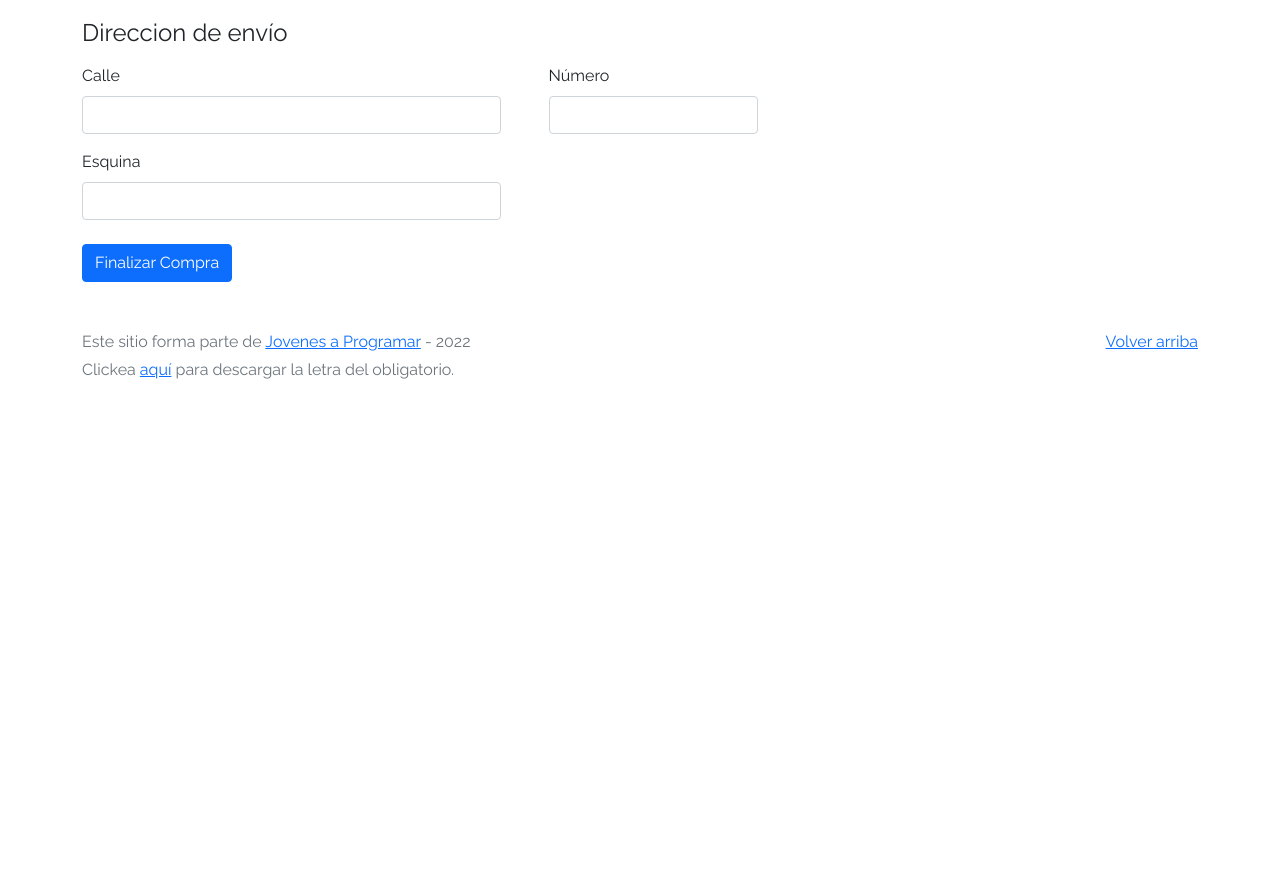
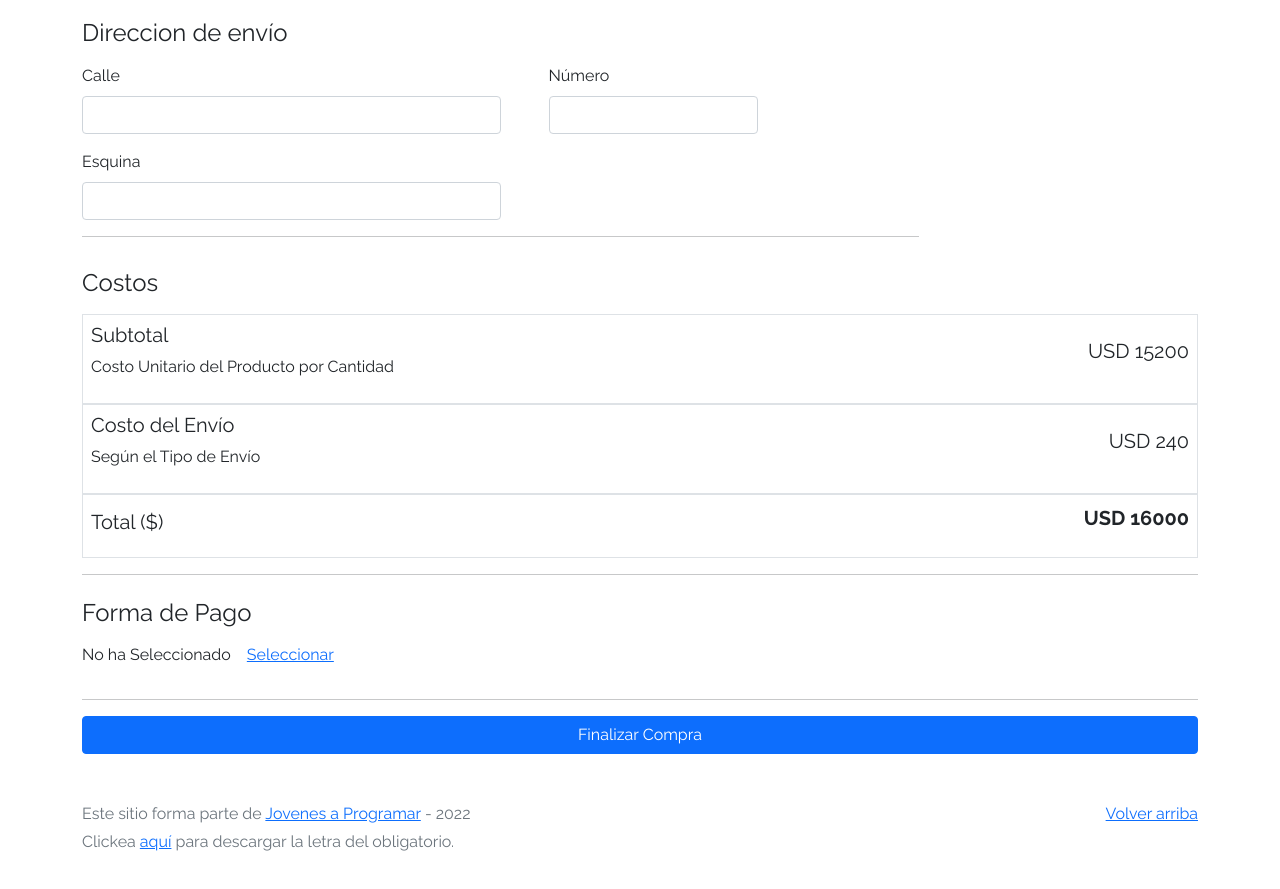
Before and after one commit to marianonu14/E-mercado_JAP, a website: page cart.html in a window 1280 px wide. Shown: the part 409-1298 px from the top of the page. Before the commit the page ends 843 px from the top, so only its background shows below. Drawn offline with Linux system fonts and the light colour scheme; no server answers; sample sign-in values are in the browser's storage.

Commit message:
Adding HTML Form - Cart Page && Delete Btn Items

```diff
--- a/cart.html
+++ b/cart.html
@@ -30,7 +30,8 @@
             <a class="nav-link" href="sell.html">Vender</a>
           </li>
           <li class="dropdown">
-              <button class="btn btn-secondary dropdown-toggle" type="button" id="dropdownMenuButton1" data-bs-toggle="dropdown" aria-expanded="false">
+            <button class="btn btn-secondary dropdown-toggle" type="button" id="dropdownMenuButton1"
+              data-bs-toggle="dropdown" aria-expanded="false">
               <span id="userId"></span>
             </button>
             <ul class="dropdown-menu" aria-labelledby="dropdownMenuButton1">
@@ -61,7 +62,7 @@
         <tbody id="cart-body">
         </tbody>
       </table>
-        <hr/>
+      <hr />
     </div>
     <form class="w-100">
       <!-- Tipo de Envio -->
@@ -74,13 +75,13 @@
           </label>
         </div>
         <div class="form-check mt-2">
-            <input class="form-check-input" type="radio" name="flexRadioDisabled" id="flexRadioCheckedDisabled" >
+          <input class="form-check-input" type="radio" name="flexRadioDisabled" id="flexRadioCheckedDisabled">
           <label class="form-check-label" for="flexRadioCheckedDisabled">
             Express 5 a 8 Días (7%)
           </label>
         </div>
         <div class="form-check mt-2">
-            <input class="form-check-input" type="radio" name="flexRadioDisabled" id="flexRadioCheckedDisabled" >
+          <input class="form-check-input" type="radio" name="flexRadioDisabled" id="flexRadioCheckedDisabled">
           <label class="form-check-label" for="flexRadioCheckedDisabled">
             Standard 12 a 15 Días (5%)
           </label>
@@ -103,8 +104,52 @@
           <label for="esquinaInput" class="form-label">Esquina</label>
           <input type="text" class="form-control" id="esquinaInput">
         </div>
+        <hr />
       </div>
-        <button class="btn btn-primary" type="submit">Finalizar Compra</button>
+      <!-- Dirección de Envio -->
+      <div>
+        <h4 class="py-2">Costos</h4>
+        <!-- Section Costos -->
+        <div class="d-flex justify-content-between align-items-center border p-2 m-0">
+          <div>
+            <h5>Subtotal</h5>
+            <p>Costo Unitario del Producto por Cantidad</p>
+          </div>
+          <div>
+            <p class="fs-5">USD 15200</p>
+          </div>
+        </div>
+        <!-- Section Costos -->
+        <div class="d-flex justify-content-between align-items-center border p-2 m-0">
+          <div>
+            <h5>Costo del Envío</h5>
+            <p>Según el Tipo de Envío</p>
+          </div>
+          <div>
+            <p class="fs-5">USD 240</p>
+          </div>
+        </div>
+        <!-- Section Costos -->
+        <div class="d-flex justify-content-between align-items-center border p-2 m-0">
+          <div>
+            <h5>Total ($)</h5>
+          </div>
+          <div>
+            <p class="fw-bold fs-5">USD 16000</p>
+          </div>
+        </div>
+        <hr />
+      </div>
+      <!-- Forma de Pago -->
+      <div>
+        <h4 class="py-2">Forma de Pago</h4>
+        <div class="d-flex gap-3">
+          <p>No ha Seleccionado</p>
+          <a href="#">Seleccionar</a>
+        </div>
+        <hr />
+      </div>
+      <button class="w-100 btn btn-primary" type="submit">Finalizar Compra</button>
     </form>
   </main>
   <footer class="text-muted">
@@ -129,4 +174,5 @@
   <script src="js/init.js"></script>
   <script src="js/cart.js"></script>
 </body>
+
 </html>
--- a/js/cart.js
+++ b/js/cart.js
@@ -1,17 +1,18 @@
 const cartBody = document.getElementById('cart-body');
 
 document.addEventListener('DOMContentLoaded', () => {
-
   const arrayStorage = JSON.parse(localStorage.getItem('cart'));
 
-  if(arrayStorage) return showData(arrayStorage);
+  if (arrayStorage) return showData(arrayStorage);
 
   getData();
 });
 
 async function getData() {
   try {
-    const response = await fetch(`https://japceibal.github.io/emercado-api/user_cart/25801.json`);
+    const response = await fetch(
+      `https://japceibal.github.io/emercado-api/user_cart/25801.json`
+    );
     const result = await response.json();
     showData(result.articles);
   } catch (error) {
@@ -20,8 +21,7 @@ async function getData() {
 }
 
 function showData(articles) {
-
-  for(let item of articles) {
+  for (let item of articles) {
     const { id, name, currency, unitCost, image, count } = item;
 
     cartBody.innerHTML += `
@@ -39,10 +39,11 @@ function showData(articles) {
                 min="1"
                 />
             </td>
-            <td class="fw-bold">${currency} <span id="${id}-subtotal">${unitCost * 1}</span></td>
-            <!-- <td><button class="btn btn-danger" onClick="deleteProduct(${id})">Eliminar Producto</button></td> -->
+            <td class="fw-bold">${currency} <span id="${id}-subtotal">${
+      unitCost * 1
+    }</span></td>
+            <td><button class="btn btn-danger" onClick="deleteProduct(${id})">Eliminar</button></td>
         </tr>`;
-
   }
 }
 
@@ -53,18 +54,21 @@ function setQuantity(id, unitCost) {
   subTotalCurrent.textContent = inputCurrent.value * unitCost;
 }
 
-// function deleteProduct(id) {
-//   if (!confirm('¿Seguro Quieres Eliminar Este Producto del Carrito?')) return;
+function deleteProduct(id) {
+  if (!confirm('¿Seguro Quieres Eliminar Este Producto del Carrito?')) return;
 
-//   cartArray = cartArray.filter((item) => item.id !== id);
+  const arrayStorage = JSON.parse(localStorage.getItem('cart'));
 
-//   const arrayStorage = JSON.parse(localStorage.getItem('cart'));
-//   const filterArrayStorage = arrayStorage.filter((elem) => elem !== id);
-//   localStorage.setItem('cart', JSON.stringify(filterArrayStorage));
+  const filterArray = arrayStorage.filter((items) => items.id !== id);
 
-//   cartBody.innerHTML = '';
+  localStorage.setItem('cart', JSON.stringify(filterArray));
 
-//   if (!cartArray.length) return;
+  cartBody.innerHTML = '';
 
-//   showData(cartArray);
-// }
+  if (!filterArray.length) {
+    localStorage.removeItem('cart');
+    return getData();
+  }
+
+  showData(filterArray);
+}
```
Lines whose indentation alone changed are shown as unchanged.
